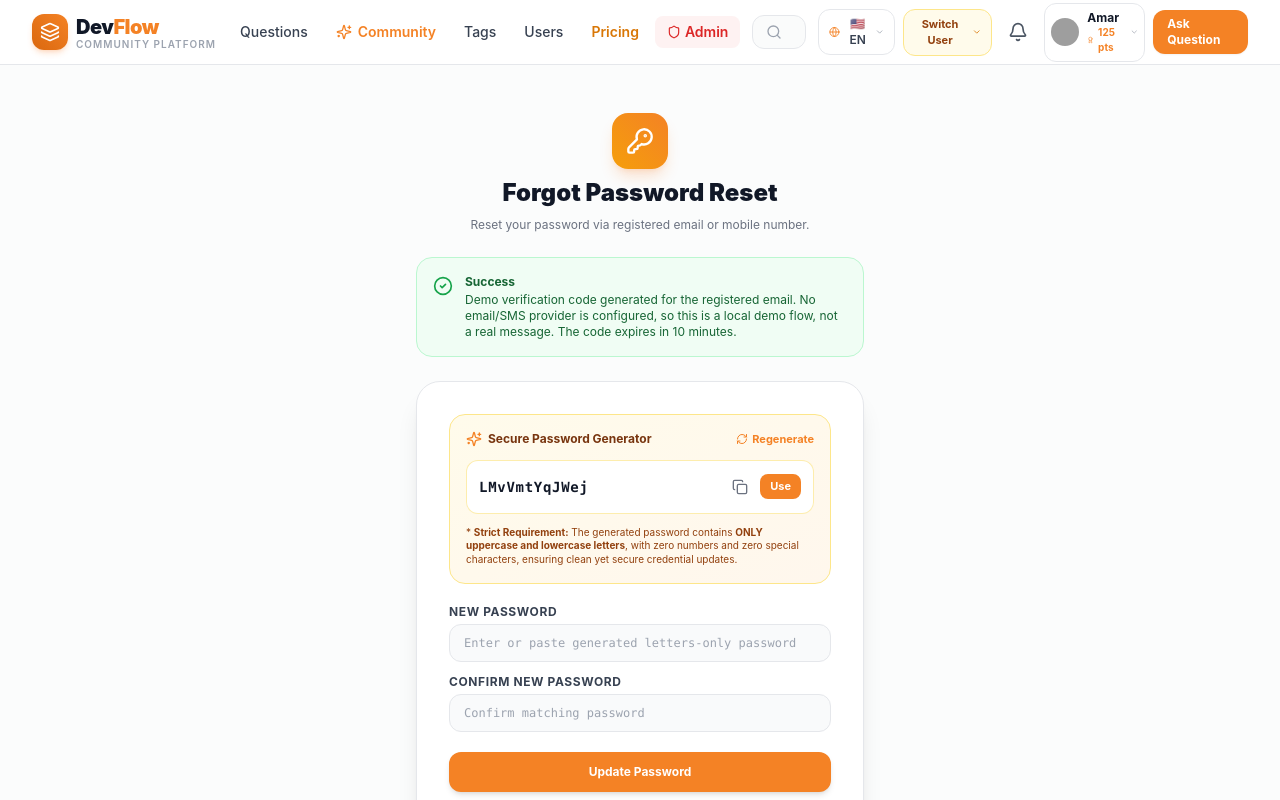
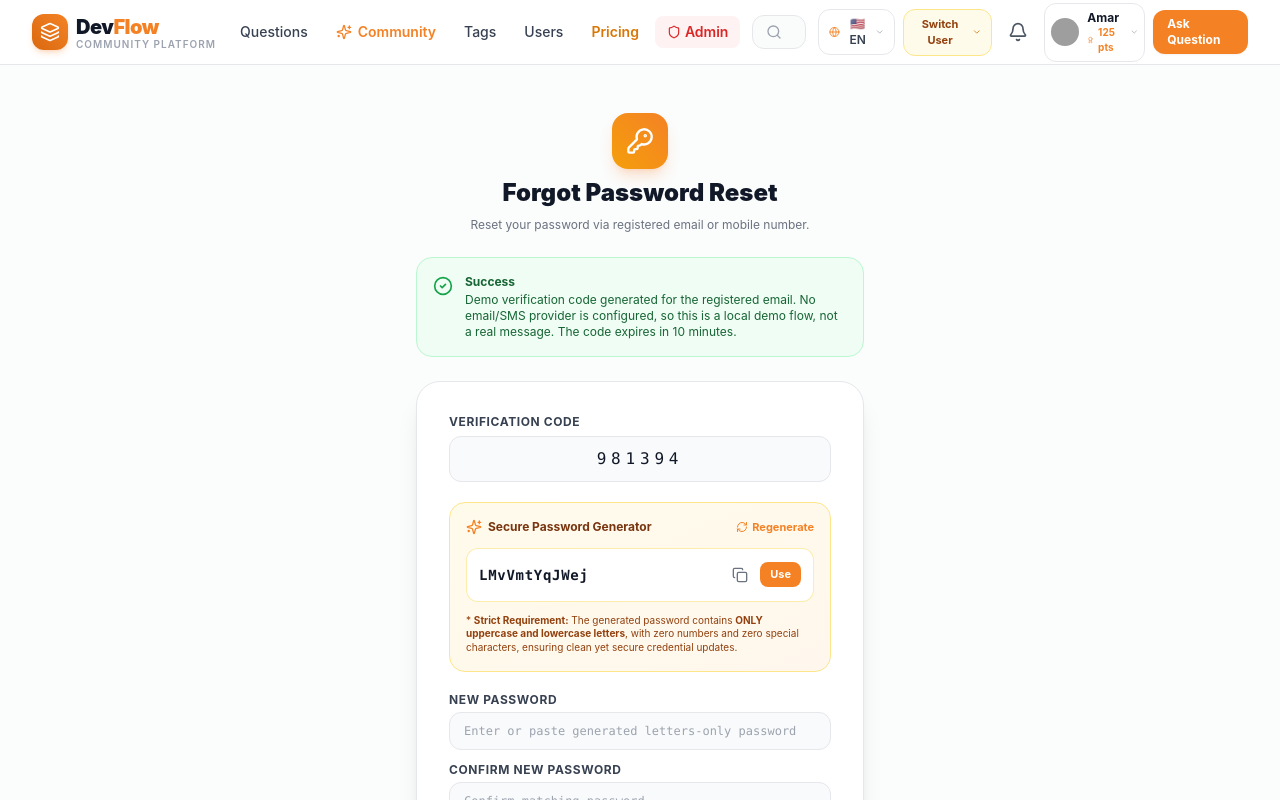
Before and after one commit to AmArChOuBeYu2/devflow-community-platform, a Next.js app: page /forgot-password in a window 1280 px wide. Both pictures are taken after a click on the button "Request Password Reset". Shown: the top 800 px of the page. Built offline with nearby package versions, Linux system fonts and the light colour scheme; grey boxes are pictures that could not be loaded.

Commit message:
Require OTP verification during password reset

```diff
--- a/src/app/forgot-password/page.tsx
+++ b/src/app/forgot-password/page.tsx
@@ -54,6 +54,7 @@ export default function ForgotPasswordPage() {
       setWarningMessage(res.message);
     } else {
       setSuccessMessage(res.message);
+      setOtpCode(res.demoOtp || "");
       setStep(2);
       // Auto generate a random password for user convenience
       const initialGen = generateSecurePassword(12);
@@ -101,7 +102,7 @@ export default function ForgotPasswordPage() {
       return;
     }
 
-    const res = resetPasswordWithOtp(identifier, newPassword);
+    const res = resetPasswordWithOtp(identifier, otpCode, newPassword);
     if (!res.success) {
       setWarningMessage(res.message);
     } else {
@@ -222,6 +223,23 @@ export default function ForgotPasswordPage() {
           ) : (
             /* STEP 2: Password Generator & Reset */
             <form onSubmit={handleResetSubmit} className="space-y-5">
+              <div>
+                <label className="block text-xs font-bold uppercase tracking-wider text-gray-700 dark:text-gray-300 mb-1.5">
+                  Verification code
+                </label>
+                <input
+                  type="text"
+                  inputMode="numeric"
+                  autoComplete="one-time-code"
+                  maxLength={6}
+                  value={otpCode}
+                  onChange={(e) => setOtpCode(e.target.value.replace(/\\D/g, ""))}
+                  placeholder="Enter the 6-digit code"
+                  required
+                  className="w-full px-3.5 py-2.5 text-center text-base font-mono tracking-[0.3em] rounded-xl border border-gray-200 dark:border-gray-700 bg-gray-50 dark:bg-gray-800 text-gray-900 dark:text-white"
+                />
+              </div>
+
               {/* Password Generator Feature (Letters Only Requirement) */}
               <div className="p-4 rounded-2xl bg-gradient-to-br from-amber-50 to-orange-50 dark:from-amber-950/20 dark:to-orange-950/20 border border-amber-200 dark:border-amber-800 space-y-3">
                 <div className="flex items-center justify-between">
@@ -274,7 +292,8 @@ export default function ForgotPasswordPage() {
                     {t.auth.newPasswordLabel}
                   </label>
                   <input
-                    type="text"
+                    type="password"
+                    autoComplete="new-password"
                     value={newPassword}
                     onChange={(e) => setNewPassword(e.target.value)}
                     placeholder="Enter or paste generated letters-only password"
@@ -290,7 +309,8 @@ export default function ForgotPasswordPage() {
                     {t.auth.confirmNewPassword}
                   </label>
                   <input
-                    type="text"
+                    type="password"
+                    autoComplete="new-password"
                     value={confirmPassword}
                     onChange={(e) => setConfirmPassword(e.target.value)}
                     placeholder="Confirm matching password"
```
